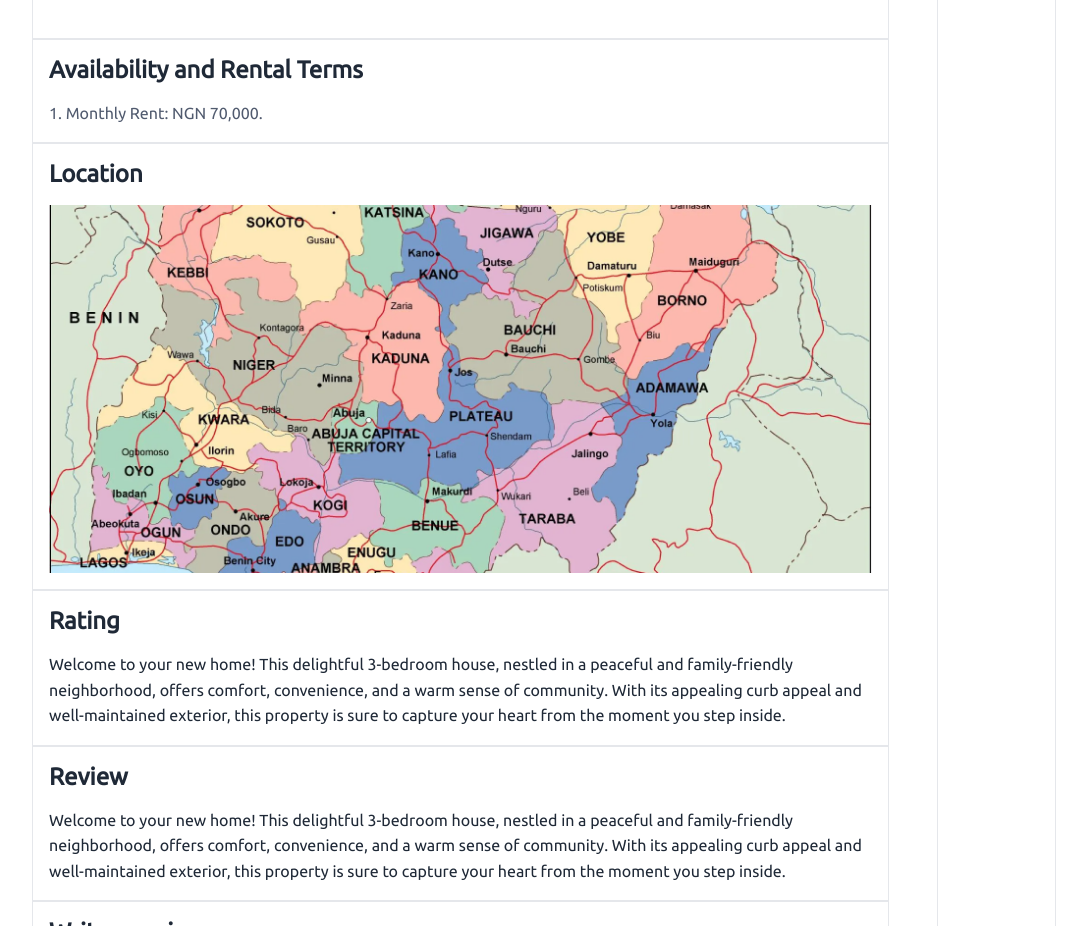
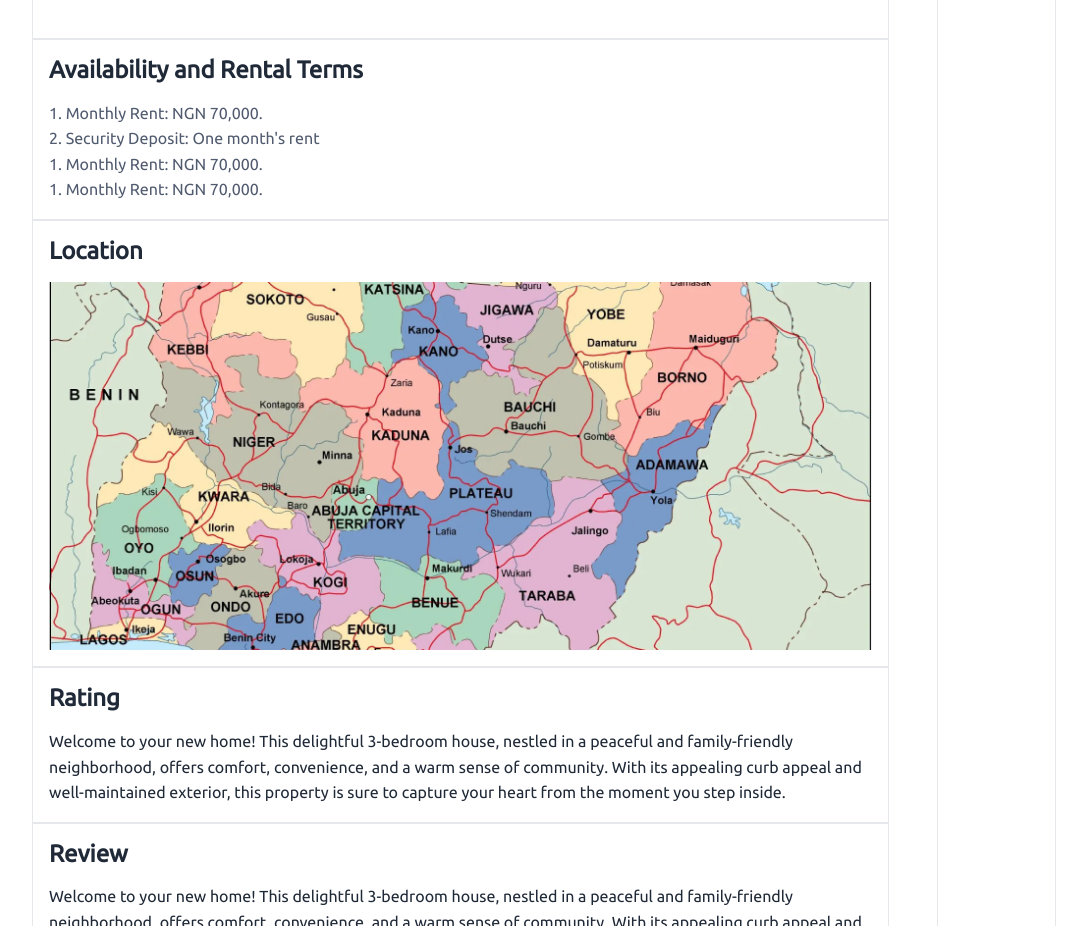
Before and after one commit to lazynerd-studios/Co-Habit-Landing, a React (Vite) app: page /details in a window 1280 px wide. Shown: the part 1080-2006 px from the top of the page, without its empty margins (96-1183 px from the left). Built offline with nearby package versions, Linux system fonts and the light colour scheme.

Commit message:
Update Details.jsx

```diff
--- a/src/Components/Details/Details.jsx
+++ b/src/Components/Details/Details.jsx
@@ -182,6 +182,18 @@ const Details = () => {
                             <p className="leading-[1.6rem] font-normal text-[#515B6F]">
                                 1. Monthly Rent: NGN 70,000.
                             </p>
+
+                            <p className="leading-[1.6rem] font-normal text-[#515B6F]">
+                                2. Security Deposit: One month's rent
+                            </p>
+
+                            <p className="leading-[1.6rem] font-normal text-[#515B6F]">
+                                1. Monthly Rent: NGN 70,000.
+                            </p>
+
+                            <p className="leading-[1.6rem] font-normal text-[#515B6F]">
+                                1. Monthly Rent: NGN 70,000.
+                            </p>
                         </div>
 
                         {/* Location */}
```
